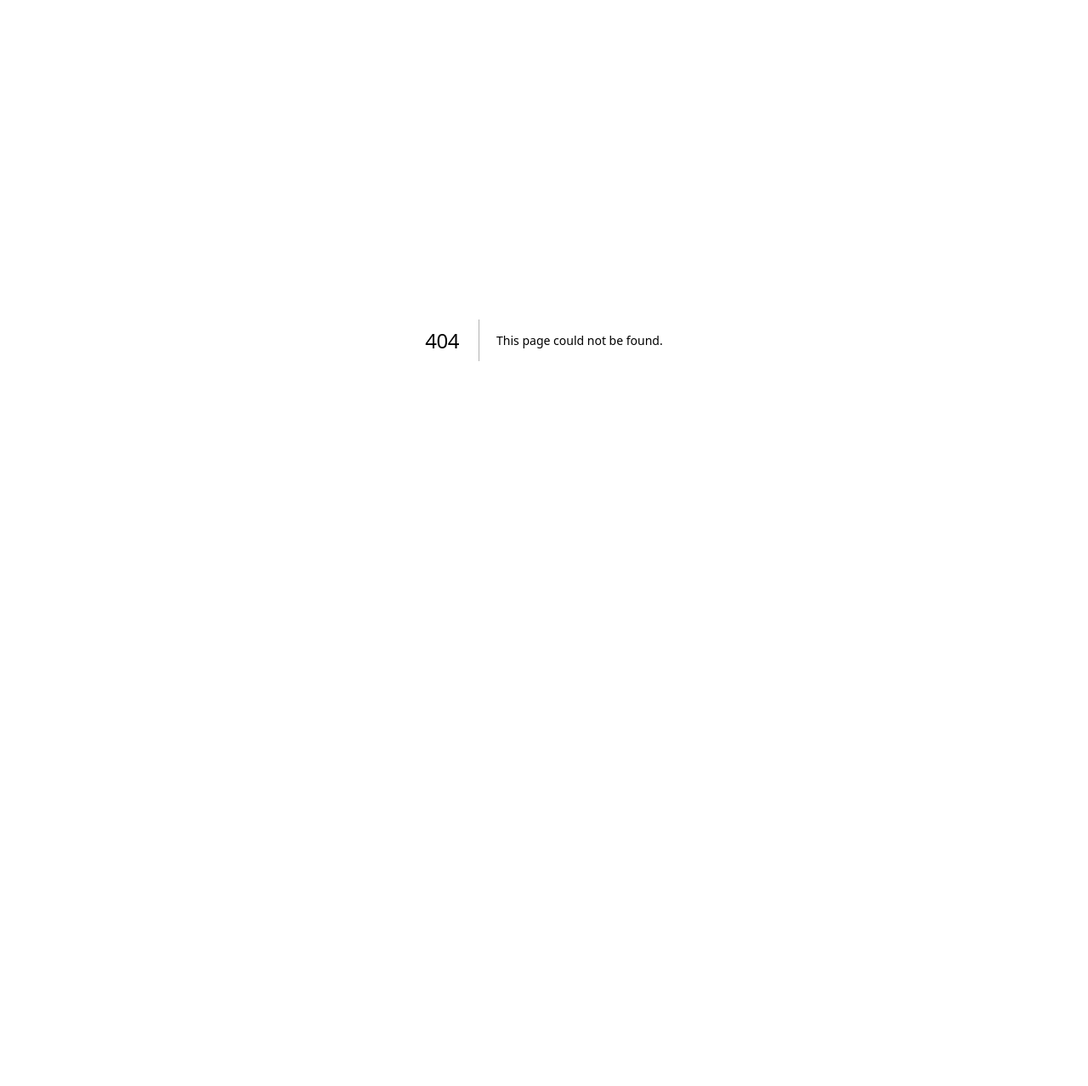
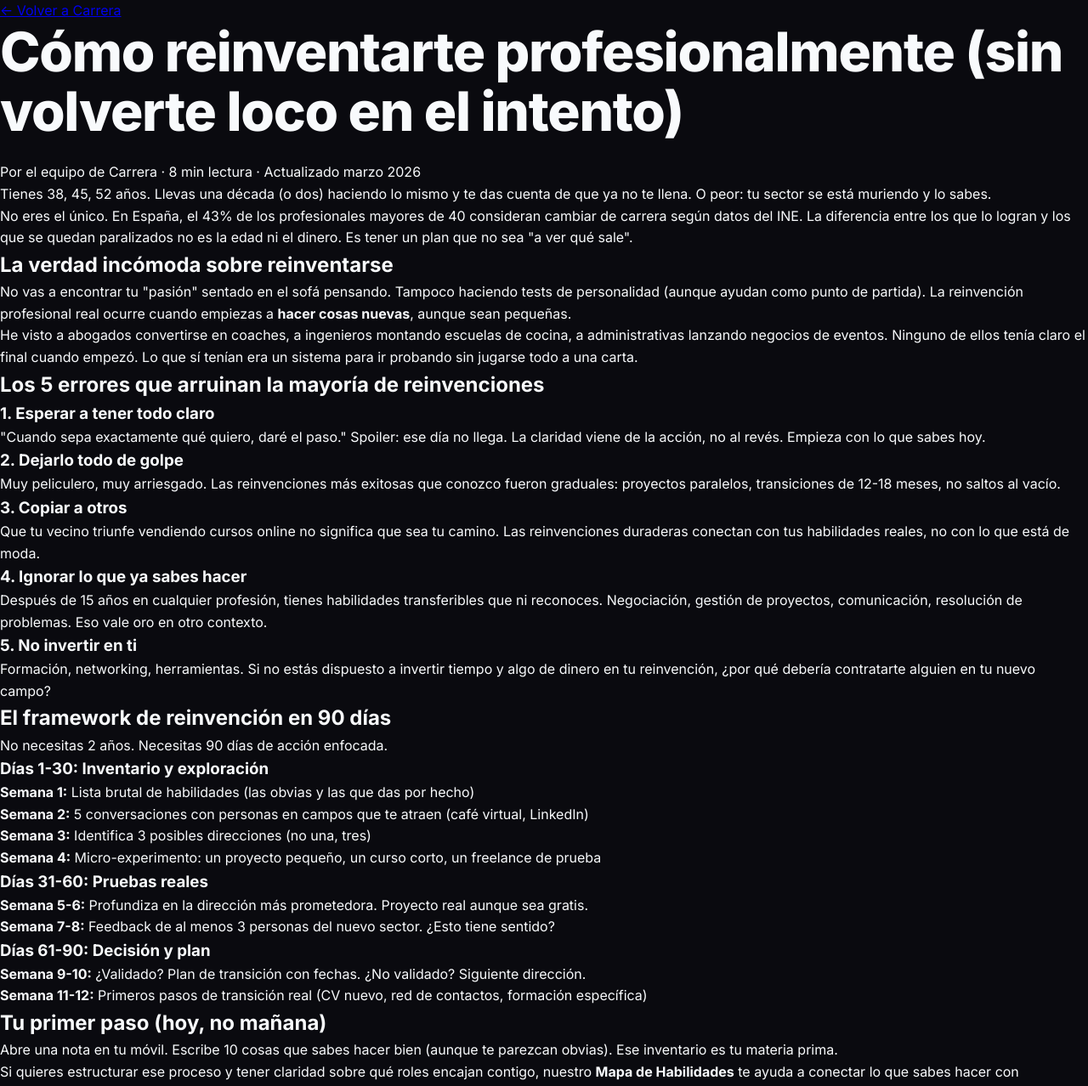
Before and after one commit to medinet22/carrera-negoia, a Next.js app: page /reinventarse-profesionalmente in a window 1280 px wide. Before the commit this address had no page. Shown: the top 1278 px of the page at 85% size. Before the commit the page ends 800 px from the top, so only its background shows below. Built offline with nearby package versions, Linux system fonts and the light colour scheme.

Commit message:
feat: add /reinventarse-profesionalmente + update sitemap + CRO countdown 5 days

```diff
--- a/app/page.js
+++ b/app/page.js
@@ -88,7 +88,7 @@ export default function Home() {
         <div className="hero-content">
           <span className="badge">
             <span className="badge-dot"></span>
-            🔥 Beta gratuita — Últimos 6 días (cierra 26 marzo)
+            🔥 Beta gratuita — Últimos 5 días (cierra 26 marzo)
           </span>
 
           <h1>
--- /dev/null
+++ b/app/reinventarse-profesionalmente/page.js
@@ -0,0 +1,196 @@
+'use client'
+import Link from 'next/link'
+
+export default function ReinventarseProfesionalmente() {
+  return (
+    <main className="blog-post">
+      <article>
+        <header className="post-header">
+          <Link href="/" className="back-link">← Volver a Carrera</Link>
+          <h1>Cómo reinventarte profesionalmente (sin volverte loco en el intento)</h1>
+          <p className="post-meta">
+            Por el equipo de Carrera · 8 min lectura · Actualizado marzo 2026
+          </p>
+        </header>
+
+        <section className="post-content">
+          <p className="intro">
+            Tienes 38, 45, 52 años. Llevas una década (o dos) haciendo lo mismo y te das cuenta de que ya no te llena. O peor: tu sector se está muriendo y lo sabes.
+          </p>
+          <p>
+            No eres el único. En España, el 43% de los profesionales mayores de 40 consideran cambiar de carrera según datos del INE. La diferencia entre los que lo logran y los que se quedan paralizados no es la edad ni el dinero. Es tener un plan que no sea "a ver qué sale".
+          </p>
+
+          <h2>La verdad incómoda sobre reinventarse</h2>
+          <p>
+            No vas a encontrar tu "pasión" sentado en el sofá pensando. Tampoco haciendo tests de personalidad (aunque ayudan como punto de partida). La reinvención profesional real ocurre cuando empiezas a <strong>hacer cosas nuevas</strong>, aunque sean pequeñas.
+          </p>
+          <p>
+            He visto a abogados convertirse en coaches, a ingenieros montando escuelas de cocina, a administrativas lanzando negocios de eventos. Ninguno de ellos tenía claro el final cuando empezó. Lo que sí tenían era un sistema para ir probando sin jugarse todo a una carta.
+          </p>
+
+          <h2>Los 5 errores que arruinan la mayoría de reinvenciones</h2>
+
+          <h3>1. Esperar a tener todo claro</h3>
+          <p>
+            "Cuando sepa exactamente qué quiero, daré el paso." Spoiler: ese día no llega. La claridad viene de la acción, no al revés. Empieza con lo que sabes hoy.
+          </p>
+
+          <h3>2. Dejarlo todo de golpe</h3>
+          <p>
+            Muy peliculero, muy arriesgado. Las reinvenciones más exitosas que conozco fueron graduales: proyectos paralelos, transiciones de 12-18 meses, no saltos al vacío.
+          </p>
+
+          <h3>3. Copiar a otros</h3>
+          <p>
+            Que tu vecino triunfe vendiendo cursos online no significa que sea tu camino. Las reinvenciones duraderas conectan con tus habilidades reales, no con lo que está de moda.
+          </p>
+
+          <h3>4. Ignorar lo que ya sabes hacer</h3>
+          <p>
+            Después de 15 años en cualquier profesión, tienes habilidades transferibles que ni reconoces. Negociación, gestión de proyectos, comunicación, resolución de problemas. Eso vale oro en otro contexto.
+          </p>
+
+          <h3>5. No invertir en ti</h3>
+          <p>
+            Formación, networking, herramientas. Si no estás dispuesto a invertir tiempo y algo de dinero en tu reinvención, ¿por qué debería contratarte alguien en tu nuevo campo?
+          </p>
+
+          <h2>El framework de reinvención en 90 días</h2>
+          <p>No necesitas 2 años. Necesitas 90 días de acción enfocada.</p>
+
+          <h3>Días 1-30: Inventario y exploración</h3>
+          <ul>
+            <li><strong>Semana 1:</strong> Lista brutal de habilidades (las obvias y las que das por hecho)</li>
+            <li><strong>Semana 2:</strong> 5 conversaciones con personas en campos que te atraen (café virtual, LinkedIn)</li>
+            <li><strong>Semana 3:</strong> Identifica 3 posibles direcciones (no una, tres)</li>
+            <li><strong>Semana 4:</strong> Micro-experimento: un proyecto pequeño, un curso corto, un freelance de prueba</li>
+          </ul>
+
+          <h3>Días 31-60: Pruebas reales</h3>
+          <ul>
+            <li><strong>Semana 5-6:</strong> Profundiza en la dirección más prometedora. Proyecto real aunque sea gratis.</li>
+            <li><strong>Semana 7-8:</strong> Feedback de al menos 3 personas del nuevo sector. ¿Esto tiene sentido?</li>
+          </ul>
+
+          <h3>Días 61-90: Decisión y plan</h3>
+          <ul>
+            <li><strong>Semana 9-10:</strong> ¿Validado? Plan de transición con fechas. ¿No validado? Siguiente dirección.</li>
+            <li><strong>Semana 11-12:</strong> Primeros pasos de transición real (CV nuevo, red de contactos, formación específica)</li>
+          </ul>
+
+          <h2>Tu primer paso (hoy, no mañana)</h2>
+          <p>
+            Abre una nota en tu móvil. Escribe 10 cosas que sabes hacer bien (aunque te parezcan obvias). Ese inventario es tu materia prima.
+          </p>
+          <p>
+            Si quieres estructurar ese proceso y tener claridad sobre qué roles encajan contigo, nuestro <strong>Mapa de Habilidades</strong> te ayuda a conectar lo que sabes hacer con oportunidades reales.
+          </p>
+
+          <div className="cta-box">
+            <h3>¿Listo para mapear tu próximo paso?</h3>
+            <p>Descubre qué roles encajan con tus habilidades reales — no con lo que crees que deberías hacer.</p>
+            <Link
+              href="/?utm_source=seo&utm_medium=blog&utm_campaign=reinventarse_profesionalmente&utm_content=cta_principal"
+              className="cta-button"
+            >
+              Empezar mi Mapa de Habilidades →
+            </Link>
+          </div>
+
+          <h2>Preguntas que te vas a hacer</h2>
+
+          <h3>¿No soy muy mayor para esto?</h3>
+          <p>
+            A los 45 te quedan 20+ años de carrera. Es tiempo de sobra para reinventarte dos veces si quieres. La experiencia es una ventaja, no un lastre.
+          </p>
+
+          <h3>¿Y si fracaso?</h3>
+          <p>
+            Define "fracasar". ¿Probar algo nuevo durante 3 meses y descubrir que no es para ti? Eso es información valiosa, no fracaso. El único fracaso real es seguir haciendo lo mismo esperando resultados diferentes.
+          </p>
+
+          <h3>¿Necesito volver a estudiar?</h3>
+          <p>
+            Depende del campo. Pero la mayoría de reinvenciones exitosas no requieren un máster nuevo. Requieren demostrar que puedes hacer el trabajo. Proyectos, certificaciones cortas, portfolio. Menos teoría, más evidencia.
+          </p>
+
+          <div className="cta-box secondary">
+            <h3>¿No sabes por dónde empezar?</h3>
+            <p>Nuestra encuesta de 3 minutos te ayuda a identificar tu punto de partida.</p>
+            <Link
+              href="/encuesta?utm_source=seo&utm_medium=blog&utm_campaign=reinventarse_profesionalmente&utm_content=cta_encuesta"
+              className="cta-button secondary"
+            >
+              Hacer la encuesta rápida →
+            </Link>
+          </div>
+        </section>
+
+        <footer className="post-footer">
+          <p>
+            <strong>Sobre el autor:</strong> El equipo de Carrera ayuda a profesionales en transición a descubrir sus opciones reales de carrera usando análisis de habilidades + IA.
+          </p>
+        </footer>
+      </article>
+
+      <script
+        type="application/ld+json"
+        dangerouslySetInnerHTML={{
+          __html: JSON.stringify({
+            "@context": "https://schema.org",
+            "@type": "Article",
+            "headline": "Cómo reinventarte profesionalmente (sin volverte loco en el intento)",
+            "description": "Guía práctica para reinventarte profesionalmente a cualquier edad. Framework de 90 días, errores comunes y pasos concretos para cambiar de carrera.",
+            "author": {
+              "@type": "Organization",
+              "name": "Carrera"
+            },
+            "publisher": {
+              "@type": "Organization",
+              "name": "Carrera",
+              "url": "https://carrera.negoia.com"
+            },
+            "datePublished": "2026-03-21",
+            "dateModified": "2026-03-21"
+          })
+        }}
+      />
+      <script
+        type="application/ld+json"
+        dangerouslySetInnerHTML={{
+          __html: JSON.stringify({
+            "@context": "https://schema.org",
+            "@type": "FAQPage",
+            "mainEntity": [
+              {
+                "@type": "Question",
+                "name": "¿No soy muy mayor para reinventarme profesionalmente?",
+                "acceptedAnswer": {
+                  "@type": "Answer",
+                  "text": "A los 45 te quedan 20+ años de carrera. Es tiempo de sobra para reinventarte. La experiencia es una ventaja, no un lastre."
+                }
+              },
+              {
+                "@type": "Question",
+                "name": "¿Necesito volver a estudiar para cambiar de carrera?",
+                "acceptedAnswer": {
+                  "@type": "Answer",
+                  "text": "La mayoría de reinvenciones exitosas no requieren un máster nuevo. Requieren demostrar que puedes hacer el trabajo: proyectos, certificaciones cortas, portfolio."
+                }
+              },
+              {
+                "@type": "Question",
+                "name": "¿Cuánto tiempo lleva reinventarse profesionalmente?",
+                "acceptedAnswer": {
+                  "@type": "Answer",
+                  "text": "Con un plan enfocado, puedes validar una nueva dirección en 90 días. La transición completa suele llevar 12-18 meses para hacerla de forma gradual y segura."
+                }
+              }
+            ]
+          })
+        }}
+      />
+    </main>
+  )
+}
--- a/app/sitemap.js
+++ b/app/sitemap.js
@@ -28,6 +28,9 @@ export default function sitemap() {
     '/sindrome-impostor-trabajo',
     '/como-saber-si-cambiar-de-trabajo',
     '/trabajo-sin-sentido-que-hacer',
+    '/cuando-odias-tu-trabajo',
+    '/dejar-trabajo-toxico',
+    '/reinventarse-profesionalmente',
   ]
 
   return routes.map((route) => ({
```
